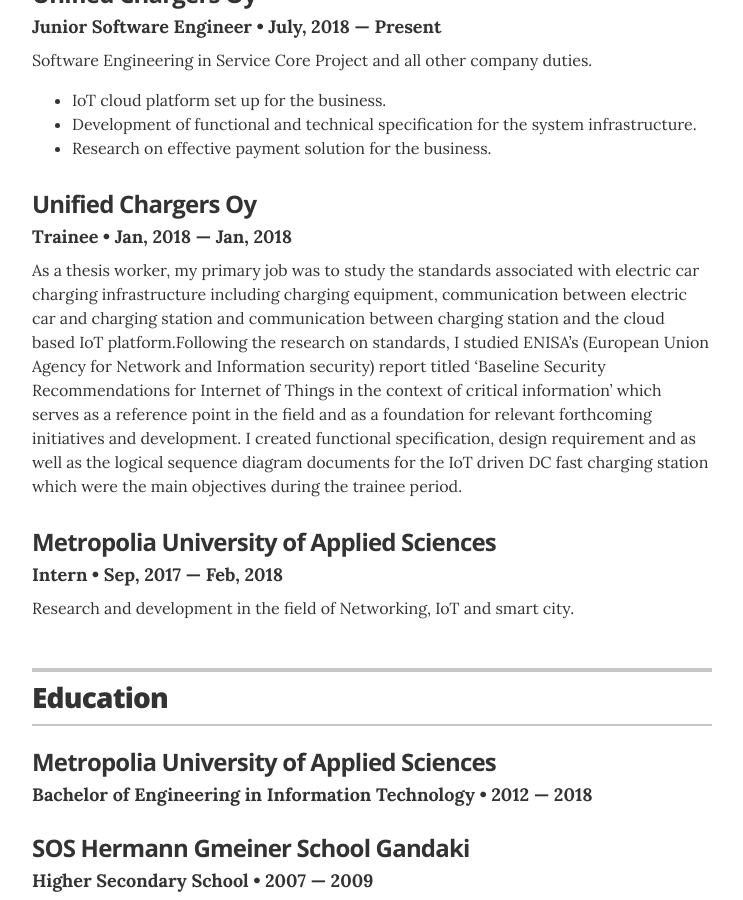
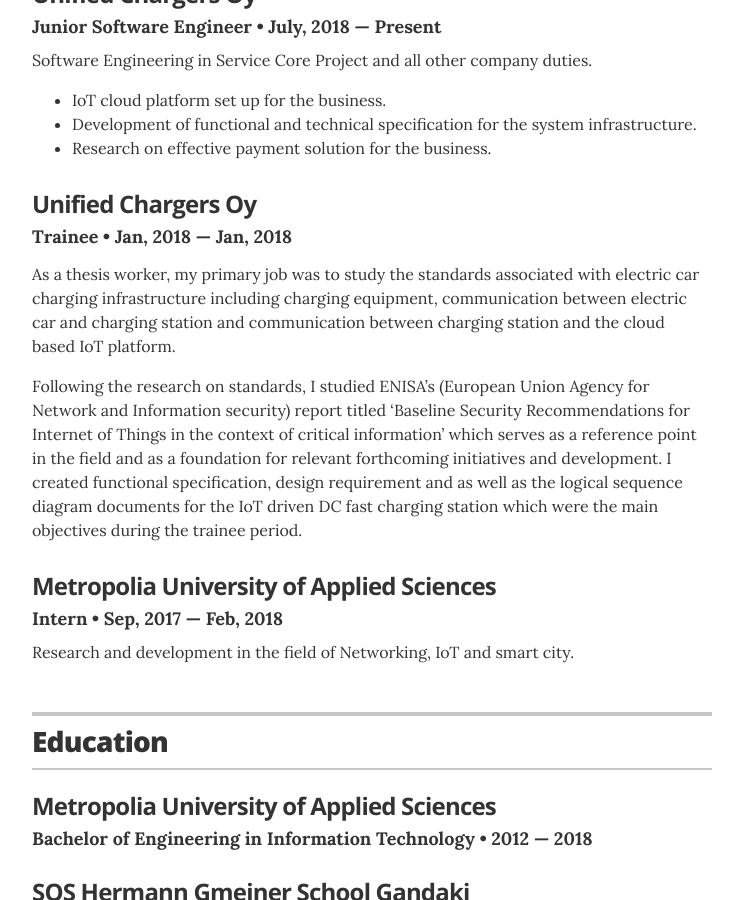
Before and after one commit to ranabhat/ranabhat.github.io, a Jekyll site: the page built from index.html, in a window 1280 px wide and 900 px high, scrolled down 832 px. Shown: the whole window, without its empty margins (268-1011 px from the left). Built offline with Jekyll 4.4.1, drawn with Linux system fonts in a browser that asks for light colours.

```diff
--- a/_data/experience.yml
+++ b/_data/experience.yml
@@ -9,7 +9,7 @@
 - company: Unified Chargers Oy
   position: Trainee
   duration:  Jan, 2018 &mdash; Jan, 2018
-  summary: As a thesis worker, my primary job was to study the standards associated with electric car charging infrastructure including charging equipment, communication between electric car and charging station and communication between charging station and the cloud based IoT platform.Following the research on standards, I studied ENISA’s (European Union Agency for Network and Information security) report titled ‘Baseline Security Recommendations for Internet of Things in the context of critical information’  which serves as a reference point in the field and as a foundation for relevant forthcoming initiatives and development. I created functional specification, design requirement  and as well as the logical sequence diagram documents for the IoT driven DC fast charging station which were the main objectives during the trainee period.
+  summary: <p>As a thesis worker, my primary job was to study the standards associated with electric car charging infrastructure including charging equipment, communication between electric car and charging station and communication between charging station and the cloud based IoT platform.</p><p>Following the research on standards, I studied ENISA’s (European Union Agency for Network and Information security) report titled ‘Baseline Security Recommendations for Internet of Things in the context of critical information’  which serves as a reference point in the field and as a foundation for relevant forthcoming initiatives and development. I created functional specification, design requirement  and as well as the logical sequence diagram documents for the IoT driven DC fast charging station which were the main objectives during the trainee period.</p>
 
 
 # Intern of Metropolia University of Applied Sciences
```
